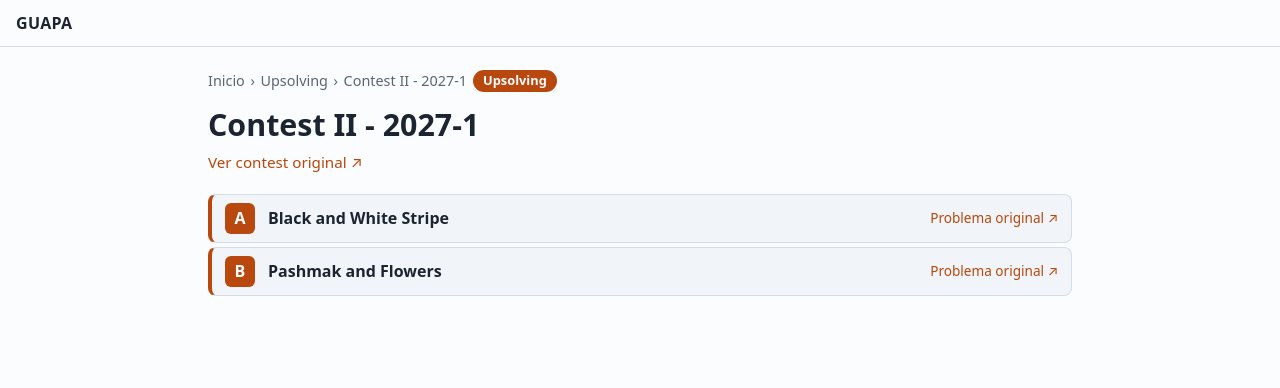
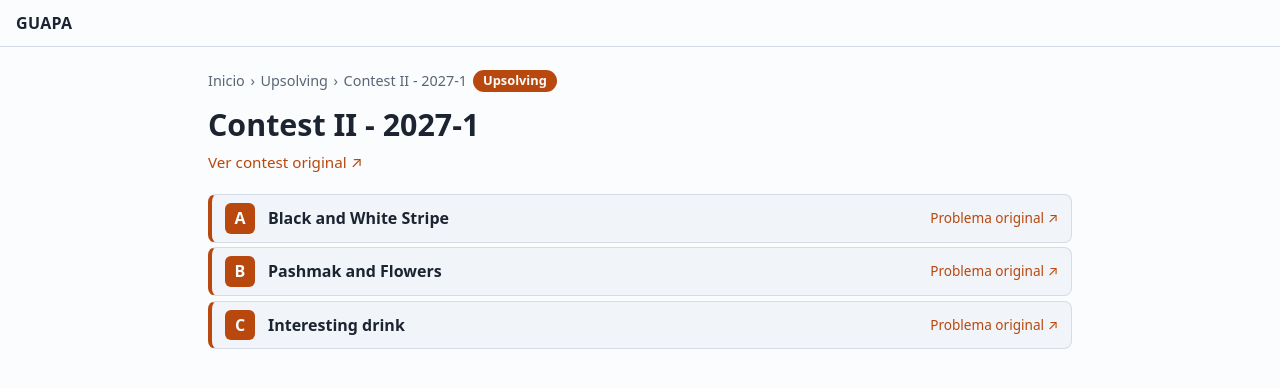
Before and after one commit to sav1209/guapa-implementaciones, a plain HTML site: page docs/soluciones/contest_ii_2027_1/index.html in a window 1280 px wide. Drawn offline with Linux system fonts and the light colour scheme.

Commit message:
Add new problem link for 'C: Interesting drink'

```diff
--- a/docs/soluciones/contest_ii_2027_1/index.html
+++ b/docs/soluciones/contest_ii_2027_1/index.html
@@ -36,6 +36,11 @@
       <a class="tit" href="B_pashmak_and_flowers.html">Pashmak and Flowers</a>
       <a class="ext" href="https://codeforces.com/group/P35WkNZDR8/contest/713751/problem/B" target="_blank" rel="noopener">Problema original ↗</a>
     </div>
+    <div class="fila">
+      <a class="letra" href="C_interesting_drink.html">C</a>
+      <a class="tit" href="C_interesting_drink.html">Interesting drink</a>
+      <a class="ext" href="https://codeforces.com/group/P35WkNZDR8/contest/713751/problem/C" target="_blank" rel="noopener">Problema original ↗</a>
+    </div>
   </div>
 </main>
 </body>
```
